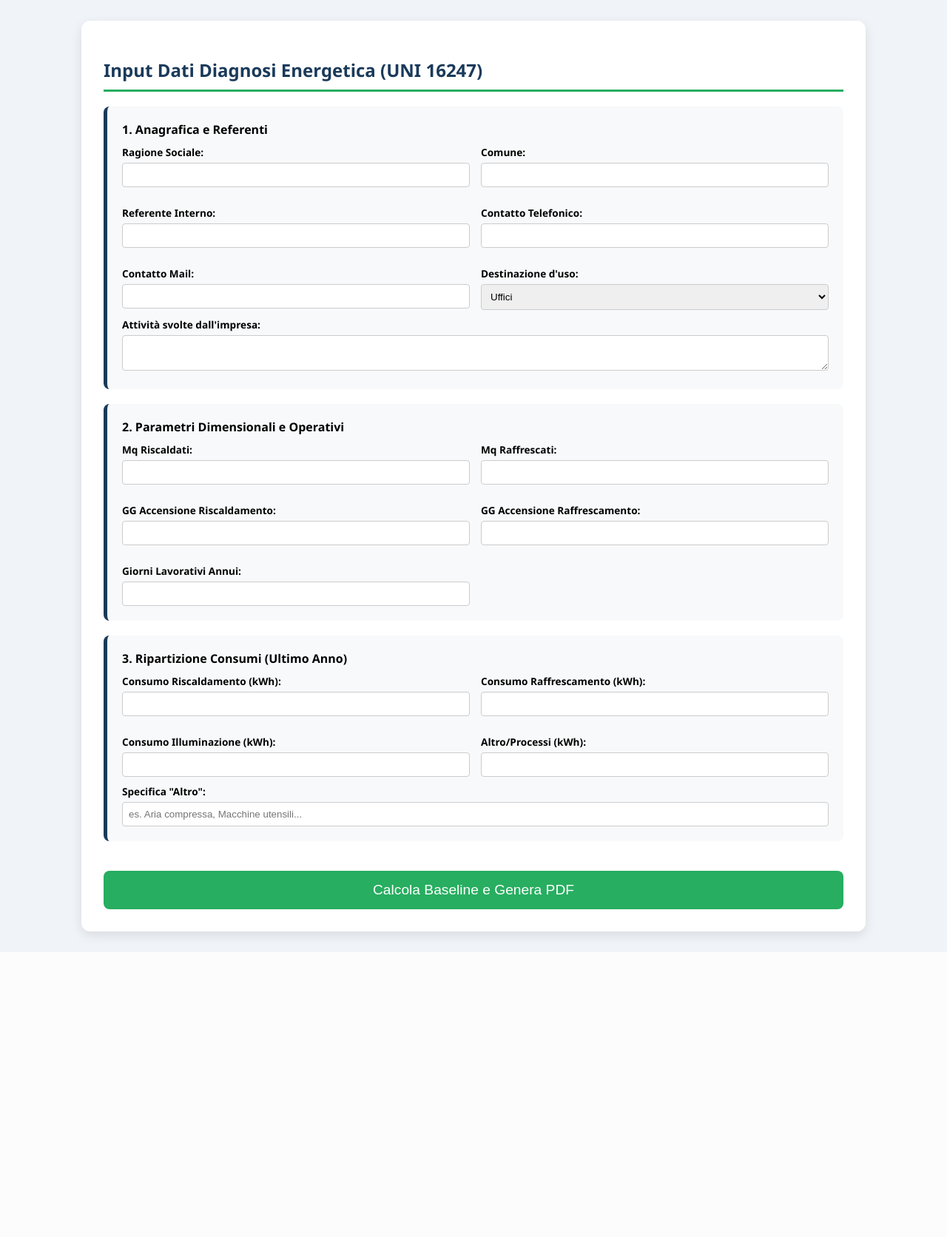
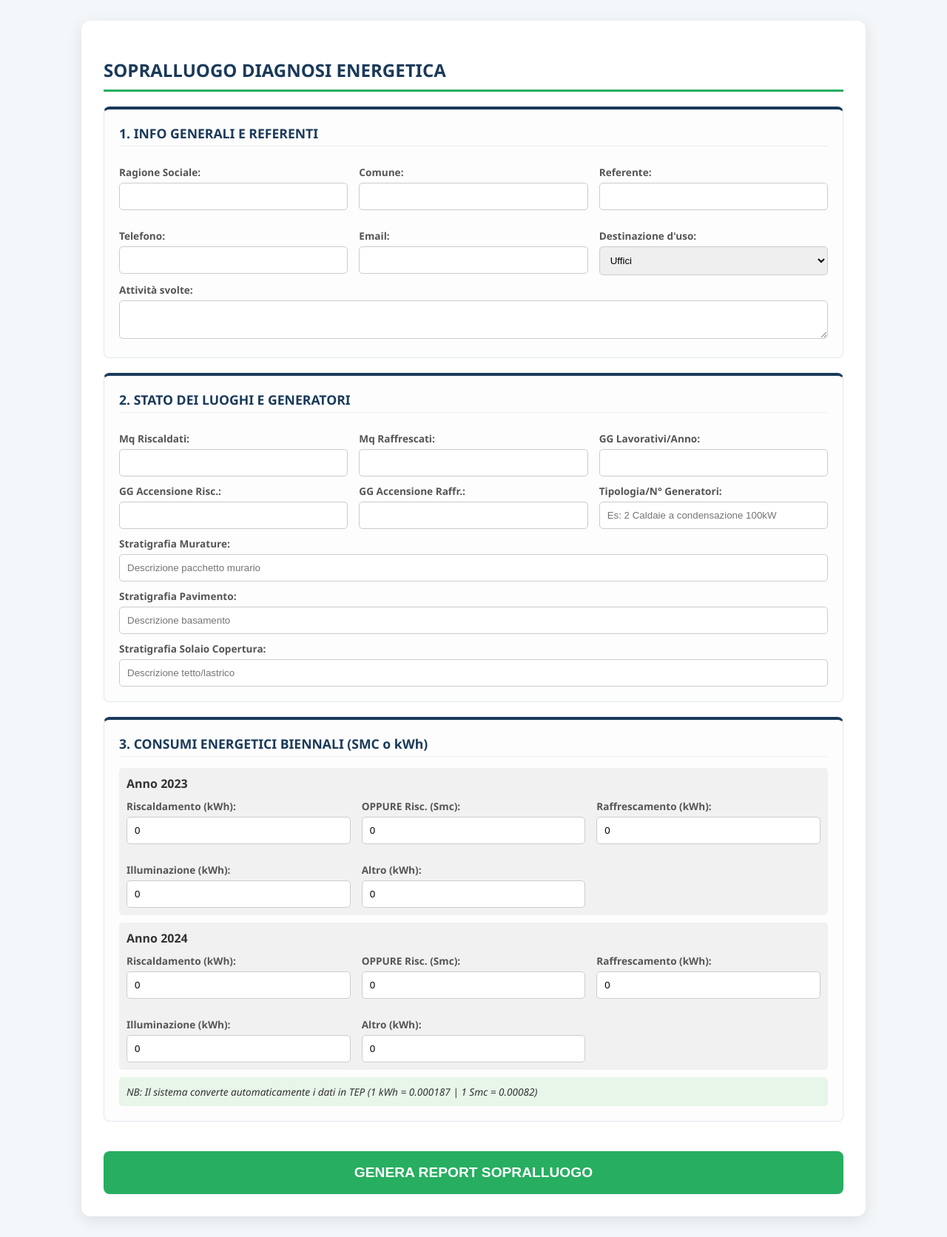
Before and after one commit to mollog22-afk/diagnosi, a Flask app: page / in a window 1280 px wide. Shown: the whole page at 74% size. Before the commit the page ends 1277 px from the top, so only its background shows below. Run offline with Flask 3, Linux system fonts and the light colour scheme.

Commit message:
Update index.html

```diff
--- a/templates/index.html
+++ b/templates/index.html
@@ -2,69 +2,81 @@
 <html lang="it">
 <head>
     <meta charset="UTF-8">
-    <title>Diagnosi Energetica Avanzata</title>
+    <title>Sopralluogo Diagnosi Energetica</title>
     <style>
-        body { font-family: 'Segoe UI', sans-serif; background: #f0f4f8; padding: 20px; }
-        .container { max-width: 1000px; margin: auto; background: white; padding: 30px; border-radius: 12px; box-shadow: 0 5px 15px rgba(0,0,0,0.1); }
-        h2 { color: #1a3a5a; border-bottom: 3px solid #27ae60; padding-bottom: 10px; }
-        .section { background: #f8f9fa; padding: 20px; border-radius: 8px; margin-bottom: 20px; border-left: 5px solid #1a3a5a; }
-        .grid { display: grid; grid-template-columns: 1fr 1fr; gap: 15px; }
-        label { font-weight: bold; display: block; margin-top: 10px; font-size: 0.85em; }
-        input, select, textarea { width: 100%; padding: 8px; margin-top: 5px; border: 1px solid #ccc; border-radius: 4px; box-sizing: border-box; }
-        button { background: #27ae60; color: white; padding: 15px; border: none; width: 100%; border-radius: 8px; font-size: 1.2em; cursor: pointer; margin-top: 20px; }
+        body { font-family: 'Segoe UI', sans-serif; background: #f4f7f9; padding: 20px; color: #333; }
+        .container { max-width: 1000px; margin: auto; background: white; padding: 30px; border-radius: 12px; box-shadow: 0 5px 20px rgba(0,0,0,0.1); }
+        h2 { color: #1a3a5a; border-bottom: 3px solid #27ae60; padding-bottom: 10px; text-transform: uppercase; }
+        .section { background: #fdfdfd; padding: 20px; border-radius: 8px; margin-bottom: 20px; border: 1px solid #e1e8ed; border-top: 4px solid #1a3a5a; }
+        .section-title { font-weight: bold; color: #1a3a5a; margin-bottom: 15px; display: block; font-size: 1.1em; border-bottom: 1px solid #eee; padding-bottom: 5px;}
+        .grid { display: grid; grid-template-columns: 1fr 1fr 1fr; gap: 15px; }
+        label { font-weight: 600; display: block; margin-top: 10px; font-size: 0.85em; color: #555; }
+        input, select, textarea { width: 100%; padding: 10px; margin-top: 5px; border: 1px solid #ccc; border-radius: 5px; box-sizing: border-box; }
+        .tep-box { background: #e8f5e9; padding: 10px; border-radius: 5px; font-style: italic; font-size: 0.85em; margin-top: 10px; }
+        button { background: #27ae60; color: white; padding: 18px; border: none; width: 100%; border-radius: 8px; font-size: 1.2em; cursor: pointer; margin-top: 20px; font-weight: bold; }
+        button:hover { background: #219150; }
     </style>
 </head>
 <body>
     <div class="container">
-        <h2>Input Dati Diagnosi Energetica (UNI 16247)</h2>
+        <h2>Sopralluogo Diagnosi Energetica</h2>
         <form action="/genera" method="post">
 
             <div class="section">
-                <strong>1. Anagrafica e Referenti</strong>
+                <span class="section-title">1. INFO GENERALI E REFERENTI</span>
                 <div class="grid">
                     <div><label>Ragione Sociale:</label><input type="text" name="cliente" required></div>
                     <div><label>Comune:</label><input type="text" name="comune" required></div>
-                    <div><label>Referente Interno:</label><input type="text" name="referente" required></div>
-                    <div><label>Contatto Telefonico:</label><input type="text" name="telefono" required></div>
-                    <div><label>Contatto Mail:</label><input type="email" name="mail" required></div>
+                    <div><label>Referente:</label><input type="text" name="referente" required></div>
+                    <div><label>Telefono:</label><input type="text" name="telefono" required></div>
+                    <div><label>Email:</label><input type="email" name="mail" required></div>
                     <div><label>Destinazione d'uso:</label>
                         <select name="destinazione">
                             <option value="Uffici">Uffici</option>
                             <option value="Industriale">Industriale</option>
+                            <option value="Scolastico">Scolastico</option>
                             <option value="Commerciale">Commerciale</option>
-                            <option value="Scolastico">Scolastico</option>
-                            <option value="Altro">Altro</option>
                         </select>
                     </div>
                 </div>
-                <label>Attività svolte dall'impresa:</label>
-                <textarea name="attivita" rows="2"></textarea>
+                <label>Attività svolte:</label><textarea name="attivita" rows="2"></textarea>
             </div>
 
             <div class="section">
-                <strong>2. Parametri Dimensionali e Operativi</strong>
+                <span class="section-title">2. STATO DEI LUOGHI E GENERATORI</span>
                 <div class="grid">
                     <div><label>Mq Riscaldati:</label><input type="number" step="0.1" name="mq_risc" required></div>
                     <div><label>Mq Raffrescati:</label><input type="number" step="0.1" name="mq_raff" required></div>
-                    <div><label>GG Accensione Riscaldamento:</label><input type="number" name="gg_risc" required></div>
-                    <div><label>GG Accensione Raffrescamento:</label><input type="number" name="gg_raff" required></div>
-                    <div><label>Giorni Lavorativi Annui:</label><input type="number" name="gg_lav" required></div>
+                    <div><label>GG Lavorativi/Anno:</label><input type="number" name="gg_lav" required></div>
                 </div>
+                <div class="grid">
+                    <div><label>GG Accensione Risc.:</label><input type="number" name="gg_risc" required></div>
+                    <div><label>GG Accensione Raffr.:</label><input type="number" name="gg_raff" required></div>
+                    <div><label>Tipologia/N° Generatori:</label><input type="text" name="gen_info" placeholder="Es: 2 Caldaie a condensazione 100kW"></div>
+                </div>
+                <label>Stratigrafia Murature:</label><input type="text" name="strat_muri" placeholder="Descrizione pacchetto murario">
+                <label>Stratigrafia Pavimento:</label><input type="text" name="strat_pav" placeholder="Descrizione basamento">
+                <label>Stratigrafia Solaio Copertura:</label><input type="text" name="strat_solaio" placeholder="Descrizione tetto/lastrico">
             </div>
 
             <div class="section">
-                <strong>3. Ripartizione Consumi (Ultimo Anno)</strong>
-                <div class="grid">
-                    <div><label>Consumo Riscaldamento (kWh):</label><input type="number" name="val_risc" required></div>
-                    <div><label>Consumo Raffrescamento (kWh):</label><input type="number" name="val_raff" required></div>
-                    <div><label>Consumo Illuminazione (kWh):</label><input type="number" name="val_illu" required></div>
-                    <div><label>Altro/Processi (kWh):</label><input type="number" name="val_altro" required></div>
+                <span class="section-title">3. CONSUMI ENERGETICI BIENNALI (SMC o kWh)</span>
+                {% for anno in [2023, 2024] %}
+                <div style="background: #f1f1f1; padding: 10px; margin-bottom: 10px; border-radius: 5px;">
+                    <strong>Anno {{ anno }}</strong>
+                    <div class="grid">
+                        <div><label>Riscaldamento (kWh):</label><input type="number" name="risc_kwh_{{ anno }}" value="0"></div>
+                        <div><label>OPPURE Risc. (Smc):</label><input type="number" name="risc_smc_{{ anno }}" value="0"></div>
+                        <div><label>Raffrescamento (kWh):</label><input type="number" name="raff_kwh_{{ anno }}" value="0"></div>
+                        <div><label>Illuminazione (kWh):</label><input type="number" name="illu_kwh_{{ anno }}" value="0"></div>
+                        <div><label>Altro (kWh):</label><input type="number" name="altro_kwh_{{ anno }}" value="0"></div>
+                    </div>
                 </div>
-                <label>Specifica "Altro":</label>
-                <input type="text" name="spec_altro" placeholder="es. Aria compressa, Macchine utensili...">
+                {% endfor %}
+                <div class="tep-box">NB: Il sistema converte automaticamente i dati in TEP (1 kWh = 0.000187 | 1 Smc = 0.00082)</div>
             </div>
 
-            <button type="submit">Calcola Baseline e Genera PDF</button>
+            <button type="submit">GENERA REPORT SOPRALLUOGO</button>
         </form>
     </div>
 </body>
```
